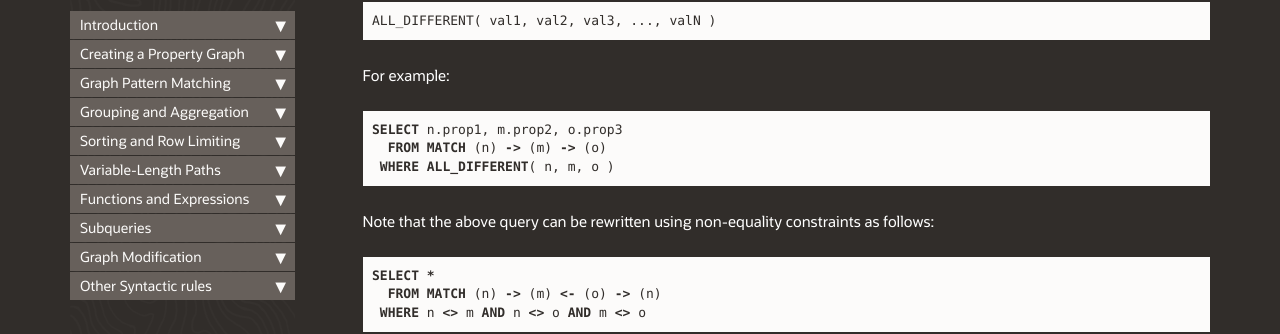
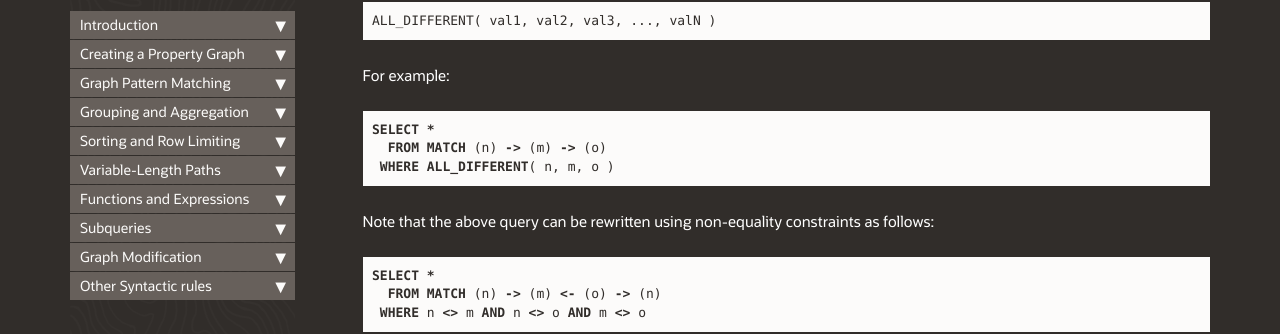
Before and after one commit to oracle/pgql-lang, a Jekyll site: the page built from pages/pgql-1.3-spec.md, in a window 1280 px wide and 900 px high, scrolled down 77569 px. Shown: the part 138-472 px from the top of the window. Built offline with Jekyll 4.4.1, drawn with Linux system fonts in a browser that asks for light colours; nearby versions of some CDN libraries; comment, search, counter and statistics services are not loaded; some of the changed text lies outside the part shown.

Commit message:
minor fix

````diff
--- a/pages/pgql-1.3-spec.md
+++ b/pages/pgql-1.3-spec.md
@@ -3211,7 +3211,7 @@ ALL_DIFFERENT( val1, val2, val3, ..., valN )
 For example:
 
 ```sql
-SELECT n.prop1, m.prop2, o.prop3
+SELECT *
   FROM MATCH (n) -> (m) -> (o)
  WHERE ALL_DIFFERENT( n, m, o )
 ```
````
